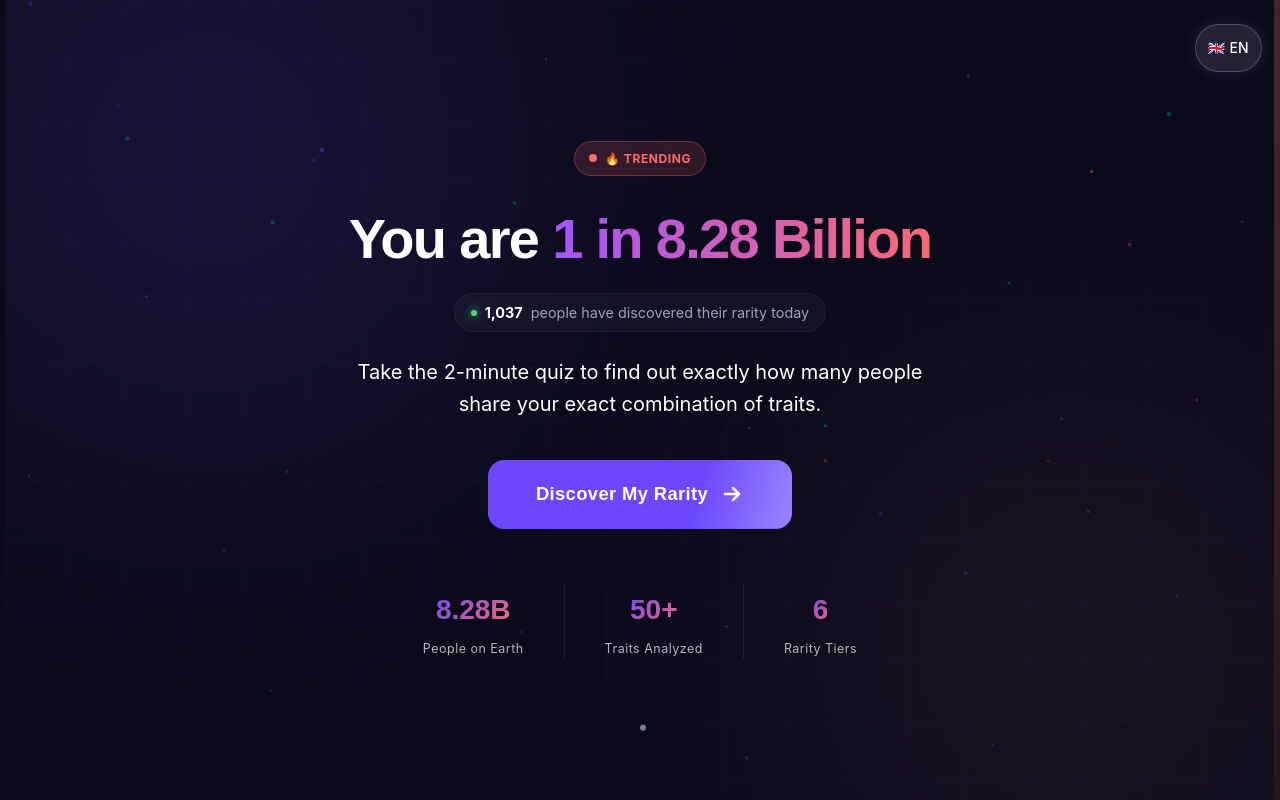
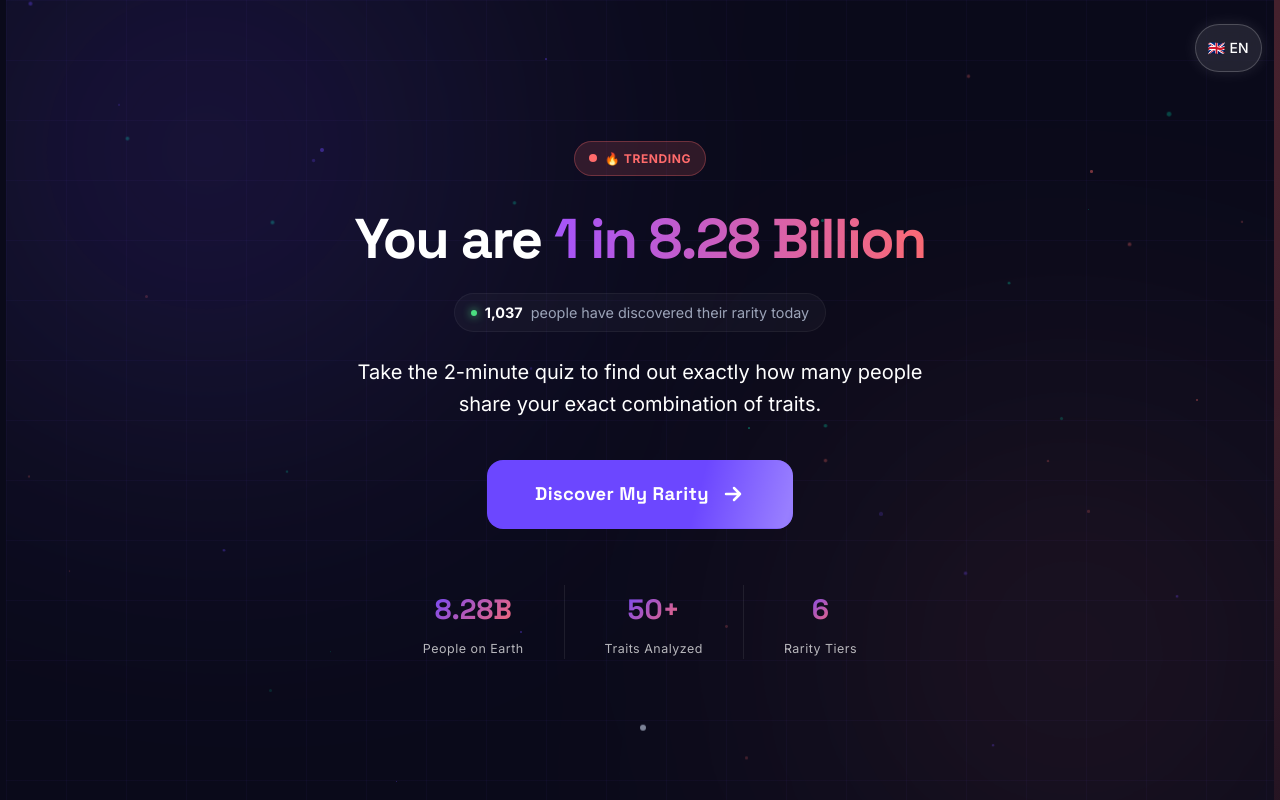
Before and after one commit to rajakhimanshu/-earthranker.in, a React (Vite) app: page / in a window 1280 px wide. Shown: the top 800 px of the page. Built offline with nearby package versions, Linux system fonts and the light colour scheme; no server answers.

Commit message:
fix: move @import to the top of globals.css to fix Vercel build error

```diff
--- a/src/globals.css
+++ b/src/globals.css
@@ -1,3 +1,6 @@
+/* ─── Google Fonts ─────────────────────────────────────────────────── */
+@import url('https://fonts.googleapis.com/css2?family=Space+Grotesk:wght@300;400;500;600;700&family=Inter:wght@300;400;500;600;700&display=swap');
+
 /* ─── Global Base ─────────────────────────────────────────────────── */
 html, body {
   overflow-x: hidden;
@@ -6,9 +9,6 @@ html, body {
 *, *::before, *::after {
   box-sizing: inherit;
 }
-
-/* ─── Google Fonts ─────────────────────────────────────────────────── */
-@import url('https://fonts.googleapis.com/css2?family=Space+Grotesk:wght@300;400;500;600;700&family=Inter:wght@300;400;500;600;700&display=swap');
 
 /* ─── Tailwind Layers ─────────────────────────────────────────────── */
 @tailwind base;
```
